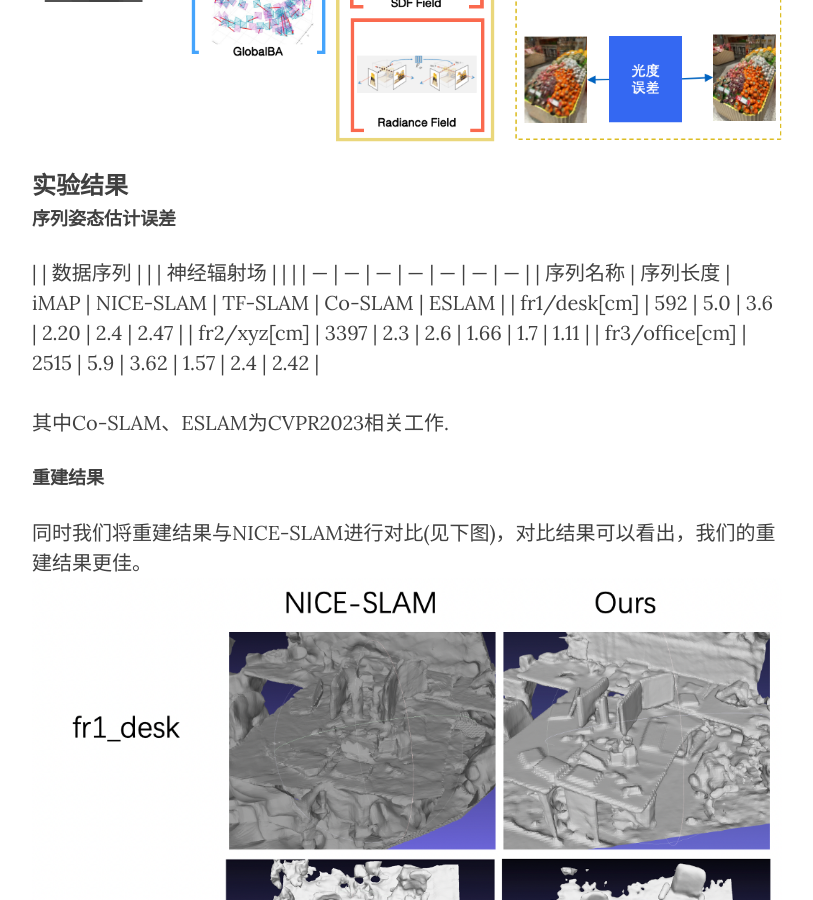
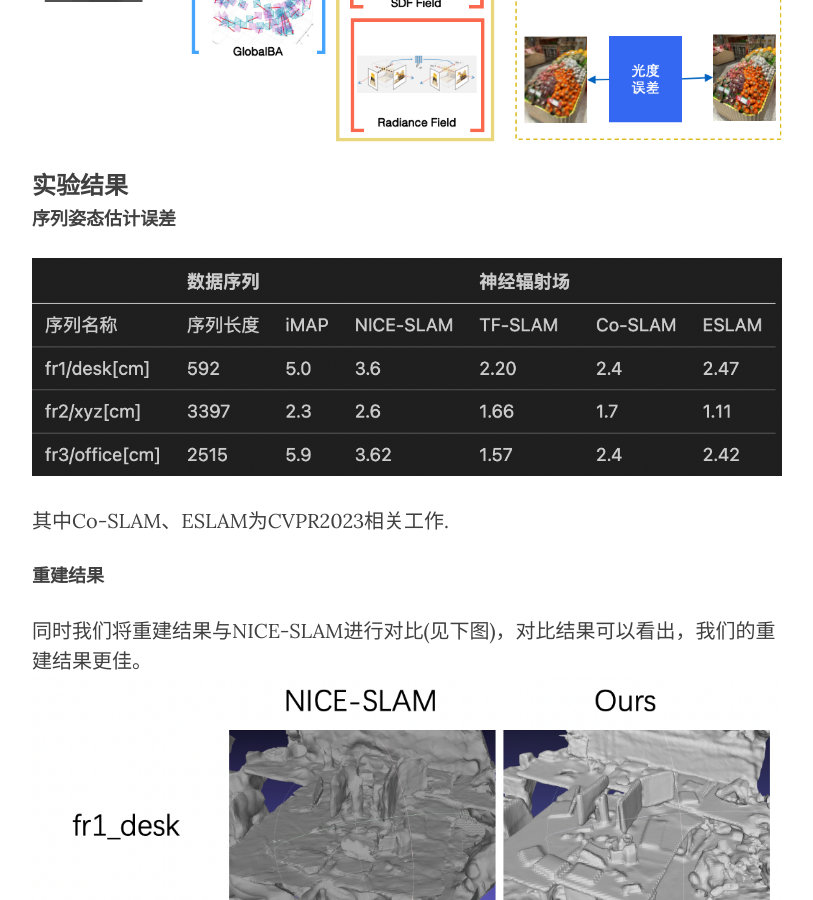
Before and after one commit to endlesswho/endlesswho.github.io, a Jekyll site: the page built from _posts/2024-02-06-the-post-NeRFSLAM.md, in a window 1280 px wide and 900 px high, scrolled down 1025 px. Shown: the whole window, without its empty margins (233-1046 px from the left). Built offline with Jekyll 4.4.1, drawn with Linux system fonts in a browser that asks for light colours; nearby versions of some CDN libraries.

Commit message:
update metric

```diff
--- a/_config.yml
+++ b/_config.yml
@@ -22,4 +22,5 @@ permalink: pretty
 paginate: 5
 exclude: ["less","node_modules","Gruntfile.js","package.json","README.md"]
 
+
 gems: [jekyll-paginate, jekyll-feed]
--- a/_posts/2024-02-06-the-post-NeRFSLAM.md
+++ b/_posts/2024-02-06-the-post-NeRFSLAM.md
@@ -13,12 +13,13 @@ category: Uncategoried
 
 ### 实验结果
 #### 序列姿态估计误差
-| | 数据序列   |  | | 神经辐射场   |  |  |
+<!-- | | 数据序列   |  | | 神经辐射场   |  |  |
 | --- | --- | --- | --- | --- | --- | --- |
 | 序列名称 | 序列长度 | iMAP | NICE-SLAM | TF-SLAM | Co-SLAM | ESLAM |
 | fr1/desk[cm] | 592 | 5.0 | 3.6 | 2.20 | 2.4 | 2.47 |
 | fr2/xyz[cm] | 3397 | 2.3 | 2.6 | 1.66 | 1.7 | 1.11 |
-| fr3/office[cm] | 2515 | 5.9 | 3.62 | 1.57 | 2.4 | 2.42 |
+| fr3/office[cm] | 2515 | 5.9 | 3.62 | 1.57 | 2.4 | 2.42 | -->
+![姿态估计结果](/img/NeRFSLAM/metric.png "姿态估计结果")
 
 其中Co-SLAM、ESLAM为CVPR2023相关工作.<br />
 
```
Also changed, not shown: img/NeRFSLAM/metric.png (added).
